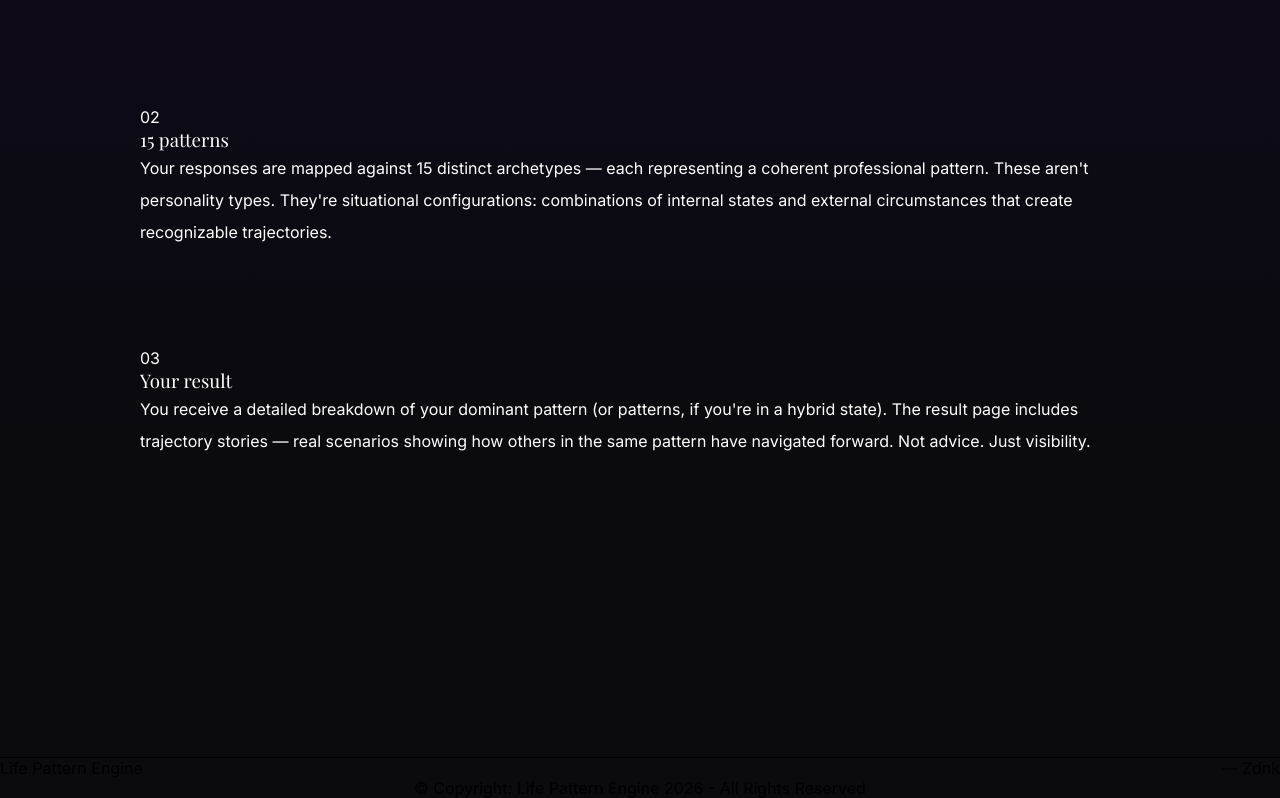
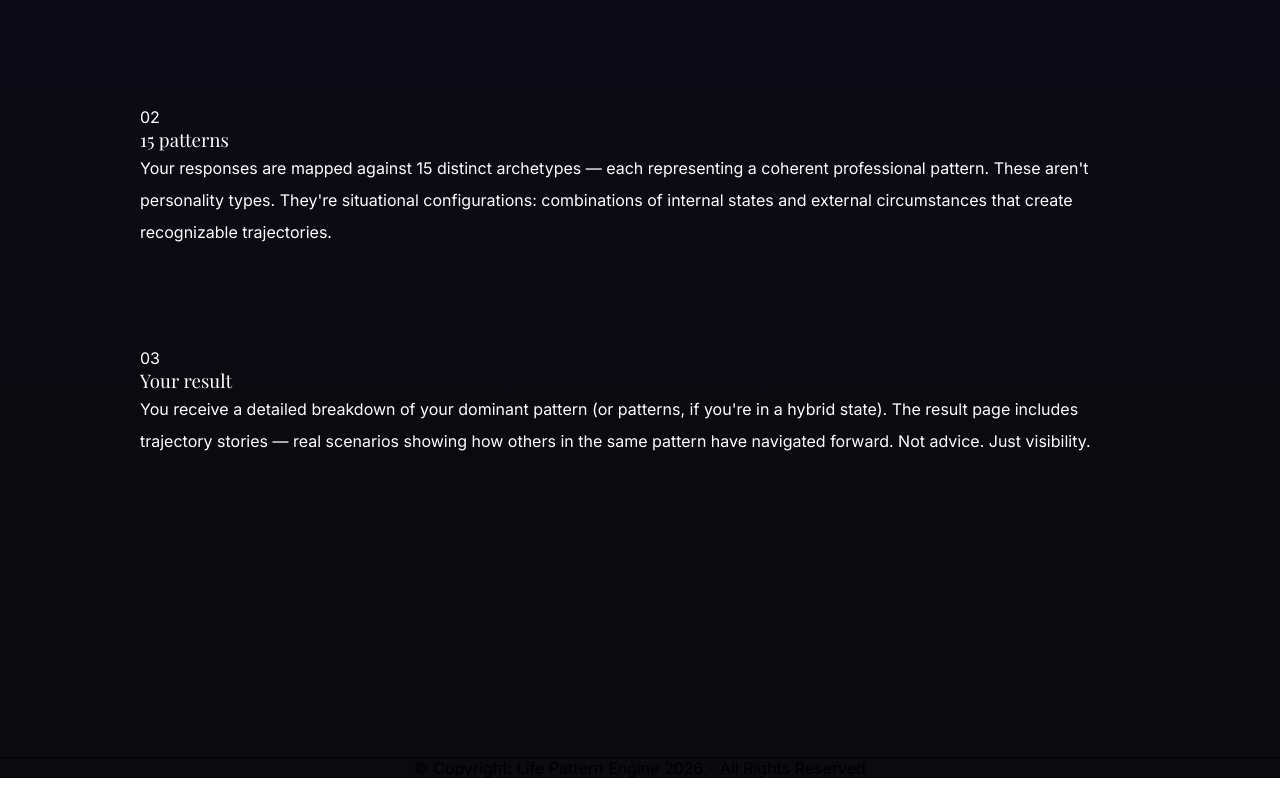
Before and after one commit to lifepatternengine-hub/life-pattern-engine, a Next.js app: page / in a window 1280 px wide. Shown: the part 1690-2488 px from the top of the page. Built offline with nearby package versions, Linux system fonts and the light colour scheme; a web font is replaced by a local one.

Commit message:
Update page.tsx

```diff
--- a/app/page.tsx
+++ b/app/page.tsx
@@ -97,10 +97,8 @@ export default function Home() {
       <footer className="pt-32 pb-12 px-8 border-t border-white/10">
         <div className="max-w-[1400px] mx-auto">
           <div className="flex justify-between items-center text-sm text-gray-500 mb-8">
-            <div>Life Pattern Engine</div>
-            <div>— Zdnk</div>
           </div>
-          <div className="text-center text-sm text-gray-600">
+          <div className="text-center text-sm text-white">
             © Copyright: Life Pattern Engine 2026 - All Rights Reserved
           </div>
         </div>
```
